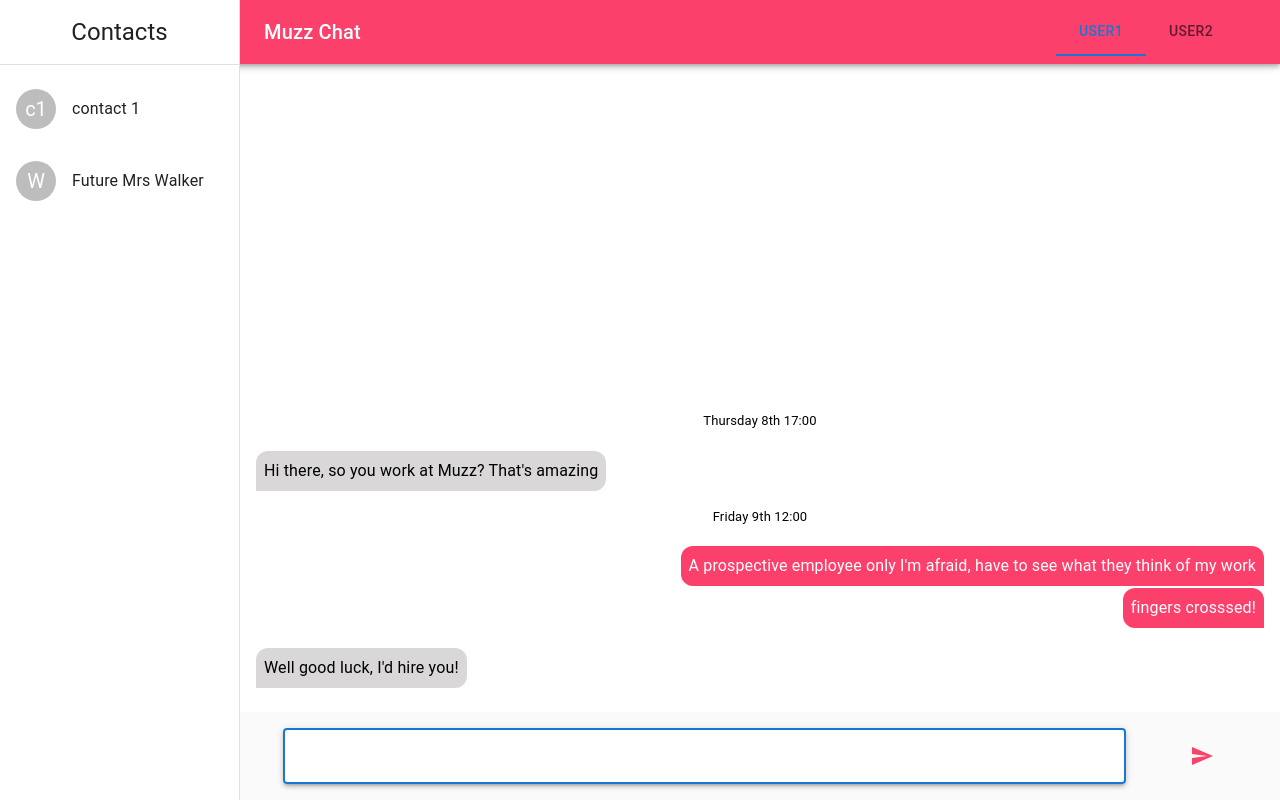
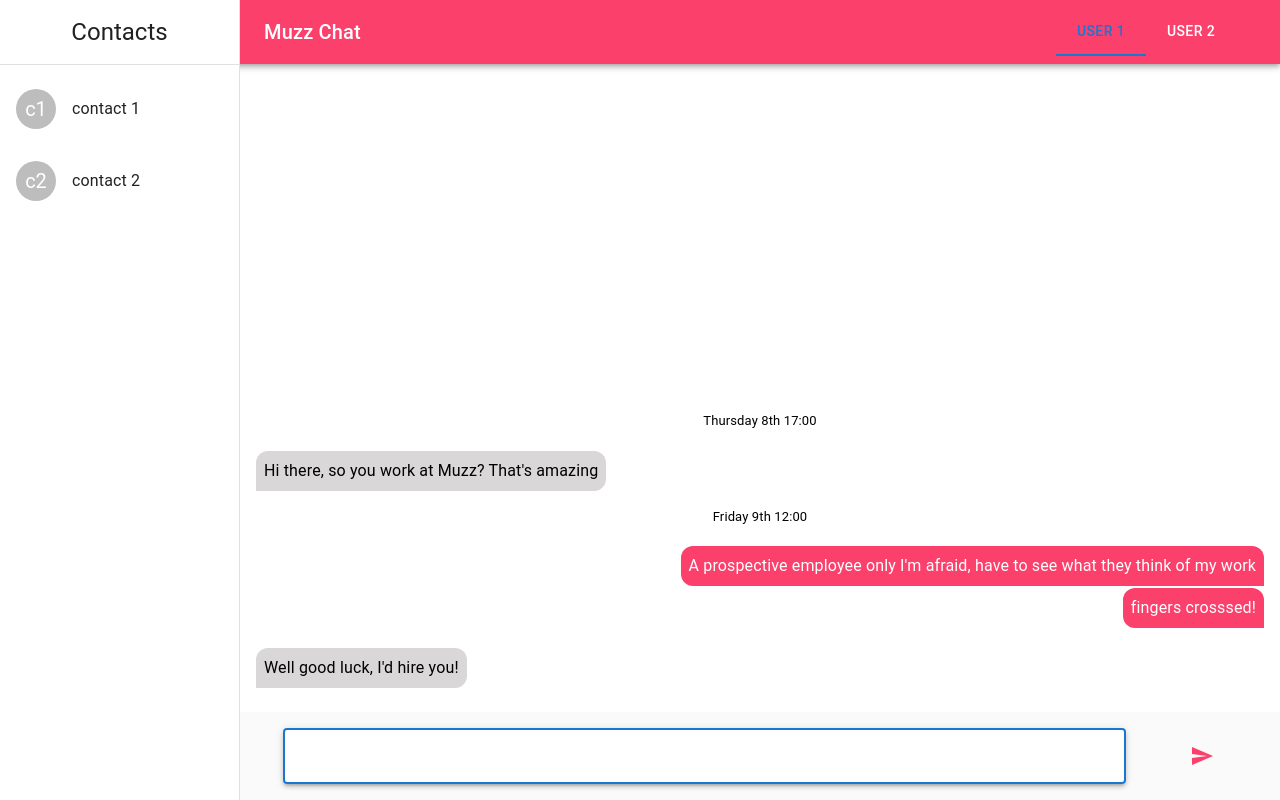
Before and after one commit to DavidWalker-hub/Muzz-Chat, a React (Vite) app: page / in a window 1280 px wide. Built offline with nearby package versions, Linux system fonts and the light colour scheme.

Commit message:
update contact and slight styling tweak to tabs

```diff
--- a/src/components/Layout.tsx
+++ b/src/components/Layout.tsx
@@ -35,7 +35,8 @@
             {/* Purely for the purpose of sending messages back to the user */}
             <Tabs
               sx={{ minWidth: 200 }}
-              indicatorColor="primary"
+              // indicatorColor="secondary"
+              TabIndicatorProps={{ sx: { color: "white" } }}
               value={userId}
               onChange={(e, value) => {
                 console.log("e", e.target);
@@ -43,8 +44,8 @@
                 setUserId(value);
               }}
             >
-              <Tab label="user1" value={"123456"} />
-              <Tab label="user2" value={"654321"} />
+              <Tab label="user 1" value={"123456"} sx={{ color: "white" }} />
+              <Tab label="user 2" value={"654321"} sx={{ color: "white" }} />
             </Tabs>
           </Toolbar>
         </AppBar>
--- a/src/data/contacts.ts
+++ b/src/data/contacts.ts
@@ -9,8 +9,8 @@
   },
   {
     id: "654321",
-    name: "Future Mrs Walker",
-    avatar: "W",
+    name: "contact 2",
+    avatar: "c2",
   },
 ];
 
```
